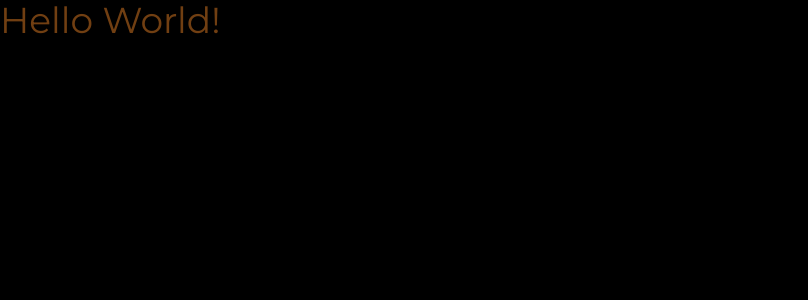
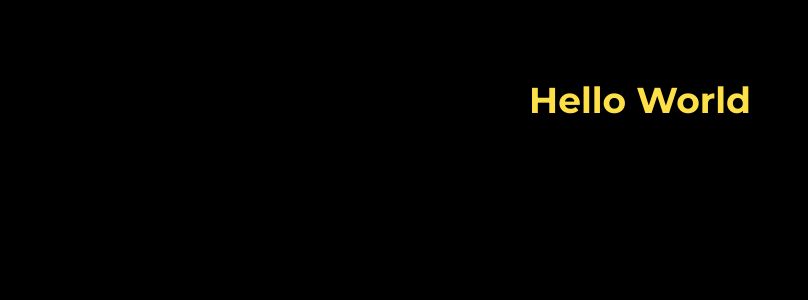
Before and after one commit to sofiialives/mafia-club, a Next.js app: page / in a window 1280 px wide. Shown: the top 300 px of the page, without its empty margins (0-808 px from the left). Built offline with nearby package versions, Linux system fonts and the light colour scheme.

Commit message:
tailwind changes

```diff
--- a/src/app/globals.css
+++ b/src/app/globals.css
@@ -20,9 +20,3 @@ a {
 ul {
   list-style: none;
 }
-
-@layer components {
-  .container {
-    @apply w-[1200] mx-auto px-14 min-h-screen flex flex-col justify-between;
-  }
-}
--- a/src/app/layout.tsx
+++ b/src/app/layout.tsx
@@ -1,6 +1,7 @@
 import type { Metadata } from "next";
 import { Montserrat } from "next/font/google";
 import "./globals.css";
+import clsx from "clsx";
 
 const font = Montserrat({ subsets: ["latin"] });
 
@@ -18,8 +19,17 @@ export default function RootLayout({
   children: React.ReactNode;
 }>) {
   return (
-    <html lang="en">
-      <body className={font.className}>{children}</body>
+    <html lang="en" className="h-full">
+      <body
+        className={clsx(
+          "relative h-full font-sans antialiased",
+          font.className
+        )}
+      >
+        <main className="relative flex flex-col min-h-screen">
+          <div className="flex-grow flex-1">{children}</div>
+        </main>
+      </body>
     </html>
   );
 }
--- a/src/app/page.tsx
+++ b/src/app/page.tsx
@@ -1,7 +1,11 @@
+import MaxWidthWrapper from "@/components/MaxWidthWrapper";
+
 export default function Home() {
   return (
-    <main>
-      <h1 className="text-yellow-900 text-4xl">Hello World!</h1>
-    </main>
+    <MaxWidthWrapper>
+      <div className="py-20 mx-auto text-center flex flex-col items-center max-w-3xl">
+        <h1 className="text-yellow-300 text-4xl font-bold">Hello World</h1>
+      </div>
+    </MaxWidthWrapper>
   );
 }
--- /dev/null
+++ b/src/components/MaxWidthWrapper.tsx
@@ -0,0 +1,23 @@
+import clsx from "clsx";
+import React from "react";
+
+interface MaxWidthWrapperProps {
+  className?: string;
+  children: React.ReactNode;
+}
+
+export default function MaxWidthWrapper({
+  className,
+  children,
+}: MaxWidthWrapperProps) {
+  return (
+    <div
+      className={clsx(
+        "mx-auto w-full max-w-screen-xl px-2.5 md:px-14",
+        className
+      )}
+    >
+      {children}
+    </div>
+  );
+}
```
